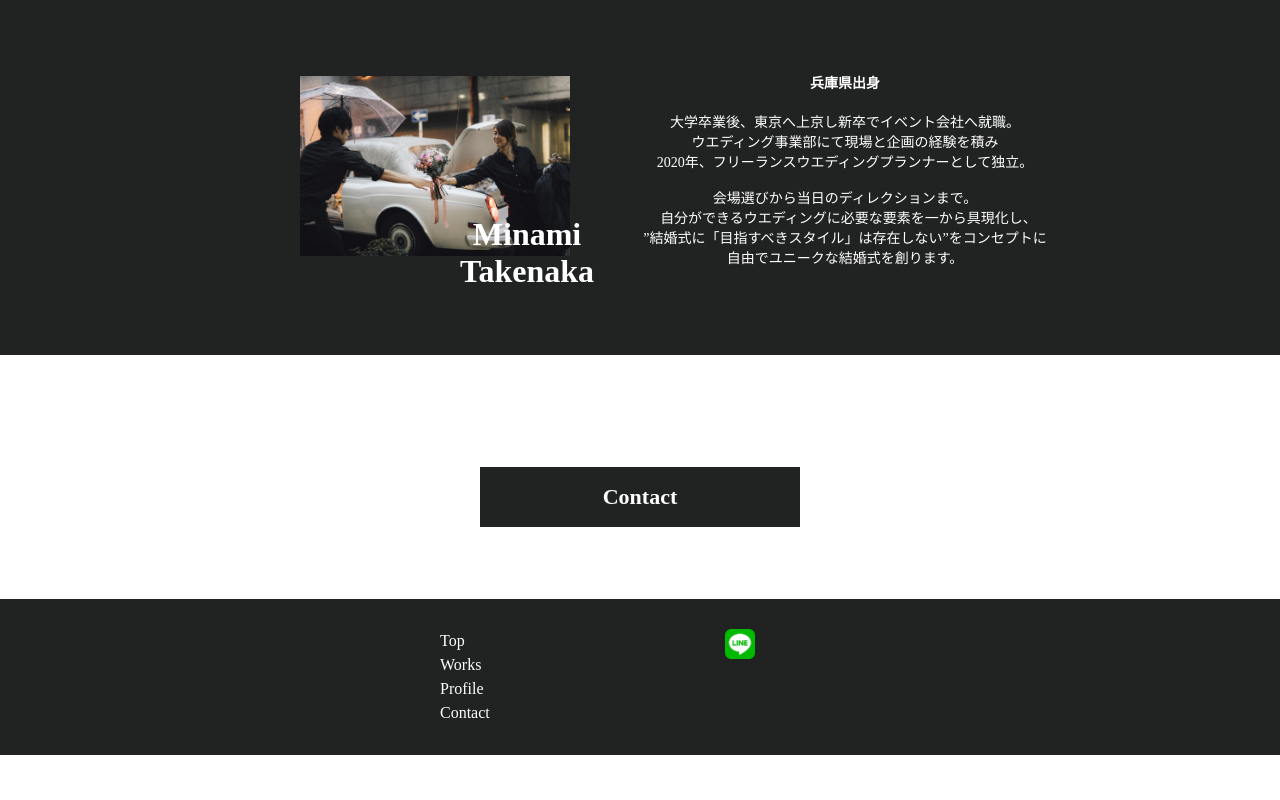
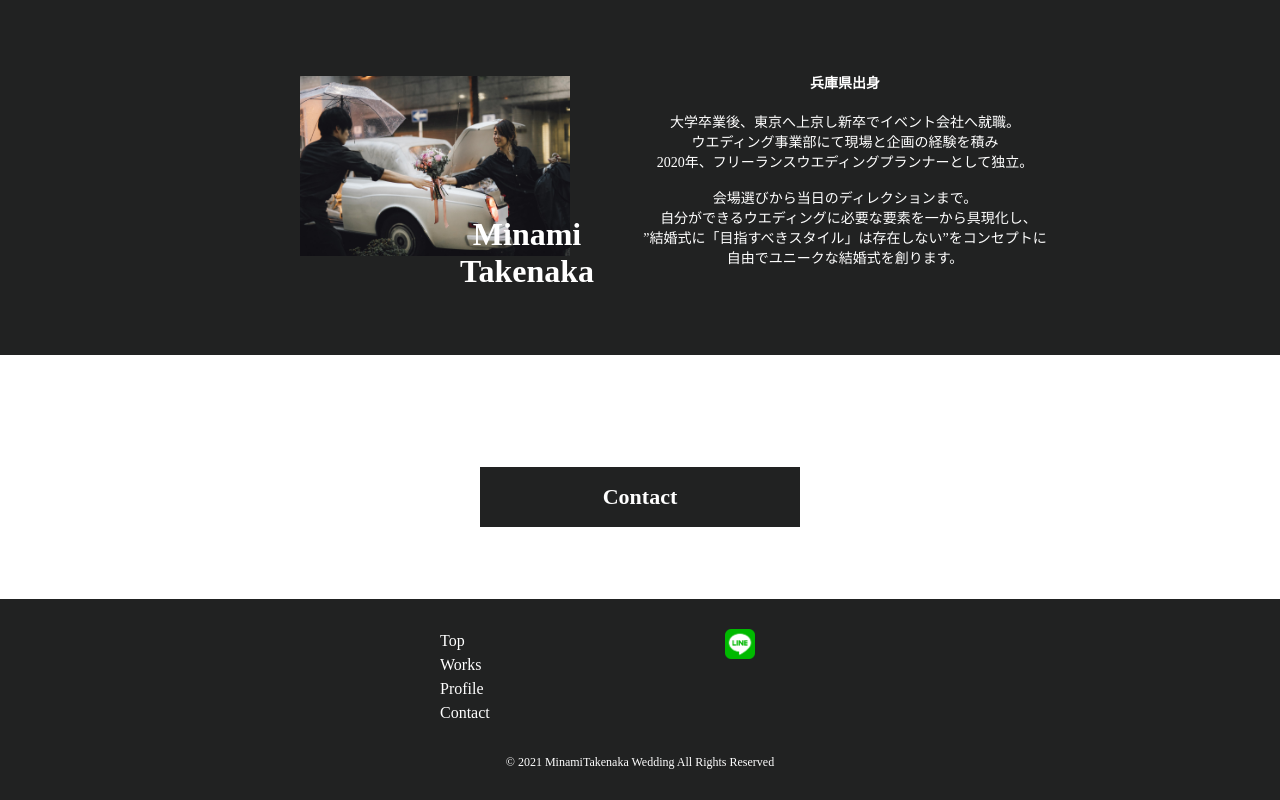
Before and after one commit to Shane59/jyuu, a React (Create React App) app: page / in a window 1280 px wide. Shown: the part 2535-3335 px from the top of the page. Before the commit the page ends 3290 px from the top, so only its background shows below. Built offline with nearby package versions, Linux system fonts and the light colour scheme.

Commit message:
add copyright

```diff
--- a/src/Components/Footer/Footer.js
+++ b/src/Components/Footer/Footer.js
@@ -5,12 +5,19 @@ import LineIcon from "../../assets/images/LINE_APP.png";
 
 const FooterWrapper = styled.div`
   font-family: 'AWConqueror Std Didot';
+  background-color: #212222;
+  margin: 72px auto 0;
+  padding: 30px;
+  .copyright {
+    font-size: 12px;
+    margin-top: 30px;
+    color: white;
+  }
+`;
+const FooterContentsWrapper = styled.div`
   display: flex;
   justify-content: center;
-  margin: 72px auto 0;
-  padding: 30px;
   line-height: 24px;
-  background-color: #212222;
 `;
 const MenuWrapper = styled.div`
   flex: 0 1 200px;
@@ -31,6 +38,7 @@ export default function Footer() {
 
   return (
     <FooterWrapper>
+      <FooterContentsWrapper>
         <MenuWrapper>
           <div><Link href="/">Top</Link></div>
           <div><Link href="/works">Works</Link></div>
@@ -40,6 +48,8 @@ export default function Footer() {
         <LinkIconsWrapper>
           <div><Link href="https://line.me/R/ti/p/@499rihcl" target="blank"><img className="icon" src={LineIcon} alt=""/></Link></div>
         </LinkIconsWrapper>
+      </FooterContentsWrapper>
+      <div className="copyright">© 2021 MinamiTakenaka Wedding All Rights Reserved</div>
     </FooterWrapper>
   )
 }
```
Lines whose indentation alone changed are shown as unchanged.
